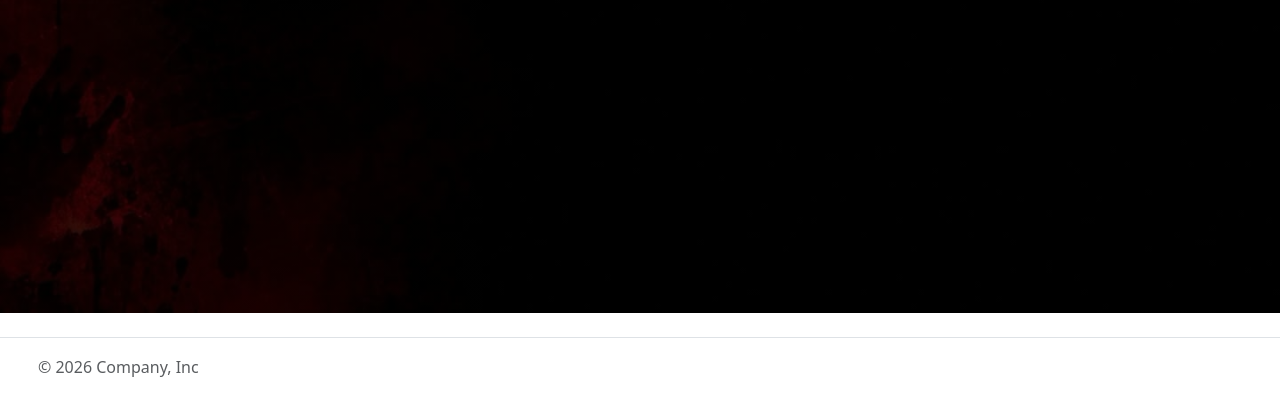
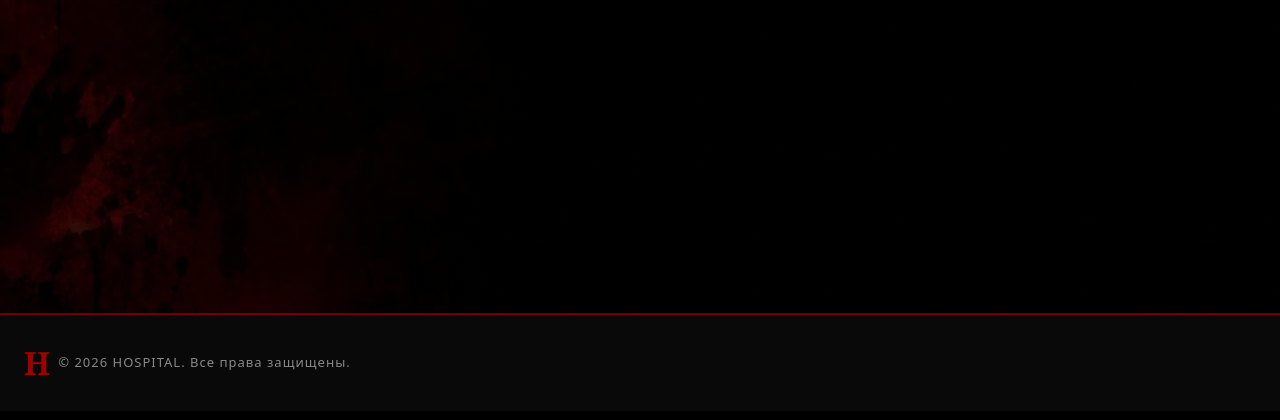
Before and after one commit to karinax09/Quest-Project, a Flask app: page / in a window 1280 px wide. Shown: the part 1350-1770 px from the top of the page. After the commit the page ends 1725 px from the top, so only its background shows below. Run offline with Flask 3, Linux system fonts and the light colour scheme.

Commit message:
change footer

```diff
--- a/static/css/main.css
+++ b/static/css/main.css
@@ -462,3 +462,46 @@ body {
 
     text-shadow: 0 0 8px rgba(150, 0, 0, 0.4);
 }
+
+
+                                  /* футер стиль */
+
+.hospital-footer {
+    background-color: #090909;
+    border-top: 2px solid #700000;
+    margin-top: 80px !important;
+}
+
+.footer-logo {
+    color: #a00000;
+    font-size: 32px;
+    font-weight: bold;
+    font-family: Georgia, serif;
+}
+
+.footer-copy {
+    color: #888;
+    font-size: 13px;
+    letter-spacing: 1px;
+}
+
+.footer-social {
+    color: #888;
+    transition: 0.3s;
+}
+
+.footer-social:hover {
+    color: #a00000;
+}
+                                         /* белые полоски убираю */
+
+body {
+    margin: 0;
+}
+
+.hospital-footer {
+    box-sizing: border-box;
+    background-color: #090909;
+    border-top: 2px solid #700000;
+    margin: 0 !important;
+}
--- a/templates/base.html
+++ b/templates/base.html
@@ -71,23 +71,20 @@
 
 
 
-
-<footer class="d-flex flex-wrap justify-content-between align-items-center py-3 my-4 border-top">
+<footer class="hospital-footer d-flex flex-wrap justify-content-between align-items-center py-4 px-4 ">
 
     <div class="col-md-4 d-flex align-items-center">
 
         <a href="/"
-           class="mb-3 me-2 mb-md-0 text-body-secondary text-decoration-none lh-1"
-           aria-label="Bootstrap">
+           class="me-2 text-decoration-none"
+           aria-label="Hospital">
 
-            <svg class="bi" width="30" height="24" aria-hidden="true">
-                <use xlink:href="#bootstrap"></use>
-            </svg>
+            <span class="footer-logo">H</span>
 
         </a>
 
-        <span class="mb-3 mb-md-0 text-body-secondary">
-            © 2026 Company, Inc
+        <span class="footer-copy">
+            © 2026 HOSPITAL. Все права защищены.
         </span>
 
     </div>
@@ -95,7 +92,7 @@
     <ul class="nav col-md-4 justify-content-end list-unstyled d-flex">
 
         <li class="ms-3">
-            <a class="text-body-secondary" href="#" aria-label="Instagram">
+            <a class="footer-social" href="#" aria-label="Instagram">
                 <svg class="bi" width="24" height="24" aria-hidden="true">
                     <use xlink:href="#instagram"></use>
                 </svg>
@@ -103,8 +100,8 @@
         </li>
 
         <li class="ms-3">
-            <a class="text-body-secondary" href="#" aria-label="Facebook">
-                <svg class="bi" width="24" height="24">
+            <a class="footer-social" href="#" aria-label="Facebook">
+                <svg class="bi" width="24" height="24" aria-hidden="true">
                     <use xlink:href="#facebook"></use>
                 </svg>
             </a>
@@ -115,6 +112,5 @@
 </footer>
 
 
-
 </body>
 </html>
```
